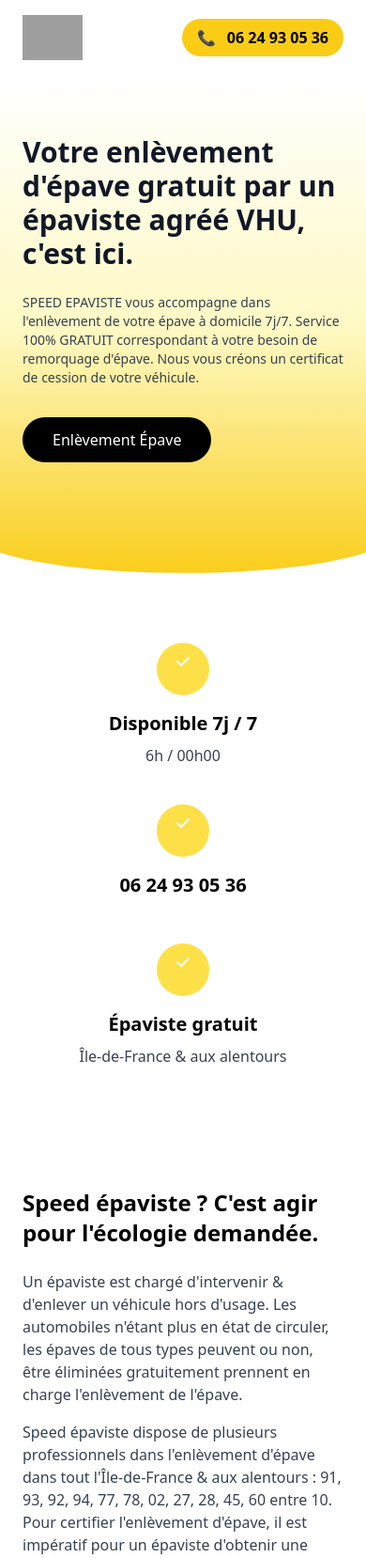
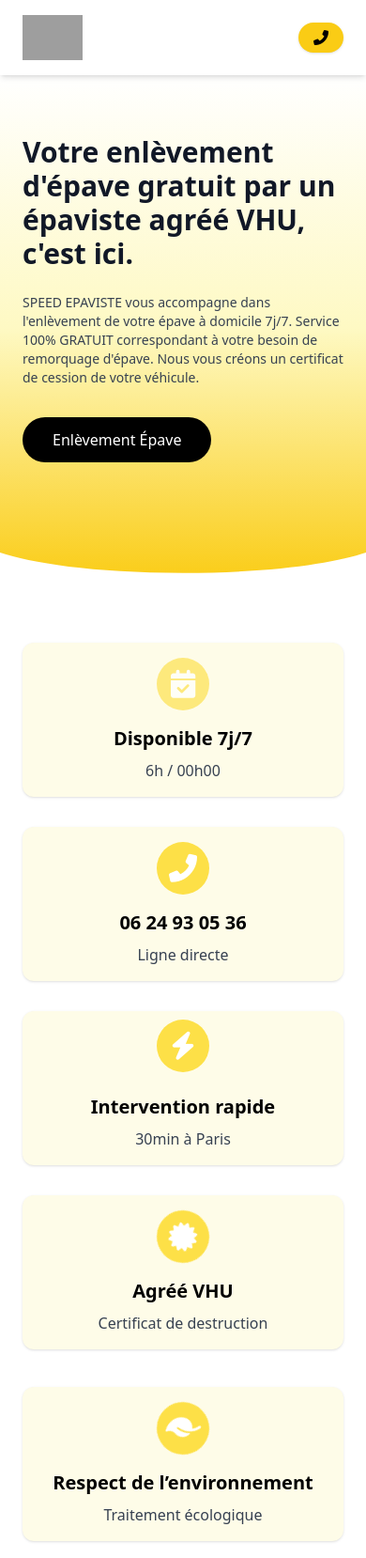
Before and after one commit to LulzSec1337/speedepaviste, a WordPress theme: template front-page.php in a window 390 px wide. Shown: the top 1658 px of the page at 94% size. Run offline with PHP 8.4 and a stand-in for WordPress, Linux system fonts and the light colour scheme; the site name, menu and one post (Sample post) are stand-ins, and other content is empty; some libraries are stand-ins or nearby versions; grey boxes are pictures that could not be loaded.

Commit message:
Fix: Header and index.php

```diff
--- a/front-page.php
+++ b/front-page.php
@@ -9,66 +9,95 @@
         <h1 class="text-3xl md:text-4xl lg:text-5xl font-bold text-gray-900 mb-6">
           Votre enlèvement d'épave gratuit par un épaviste agréé VHU, c'est ici.
         </h1>
-
         <p class="text-sm md:text-base text-gray-700 mb-8 max-w-2xl">
           SPEED EPAVISTE vous accompagne dans l'enlèvement de votre épave à domicile 7j/7. Service 100% GRATUIT correspondant à votre besoin de remorquage d'épave. Nous vous créons un certificat de cession de votre véhicule.
         </p>
-
-        <a href="#contact" class="inline-flex bg-black hover:bg-gray-800 text-white px-8 py-3 rounded-full font-medium">
+        <a href="#contact" class="inline-flex bg-black hover:bg-gray-800 text-white px-8 py-3 rounded-full font-medium animate-fade-in">
           Enlèvement Épave
         </a>
       </div>
     </div>
-
     <!-- Wave shape at bottom -->
     <div class="absolute bottom-0 left-0 right-0">
-      <svg
-        viewBox="0 0 1440 120"
-        fill="none"
-        xmlns="http://www.w3.org/2000/svg"
-        class="w-full"
-      >
-        <path
-          d="M0 120H1440V0C1320 40 1080 80 720 80C360 80 120 40 0 0V120Z"
-          fill="white"
-        />
+      <svg viewBox="0 0 1440 120" fill="none" xmlns="http://www.w3.org/2000/svg" class="w-full">
+        <path d="M0 120H1440V0C1320 40 1080 80 720 80C360 80 120 40 0 0V120Z" fill="white" />
       </svg>
     </div>
   </div>
 
-  <!-- Feature Section -->
-  <div class="py-16 px-6 bg-white">
+  <!-- Feature Section (cool, more features, more icons) -->
+  <div class="py-16 px-6 bg-white animate-fade-in">
     <div class="max-w-6xl mx-auto">
-      <div class="grid grid-cols-1 md:grid-cols-3 gap-10">
+      <div class="grid grid-cols-1 sm:grid-cols-2 md:grid-cols-4 gap-8">
         <!-- Feature 1 -->
-        <div class="flex flex-col items-center text-center">
-          <div class="w-14 h-14 rounded-full bg-yellow-300 flex items-center justify-center mb-4">
-            <i class="fas fa-check h-8 w-8 text-white"></i>
+        <div class="flex flex-col items-center text-center p-4 transition-transform hover:scale-105 rounded-xl shadow hover:shadow-lg bg-yellow-50">
+          <div class="w-14 h-14 rounded-full bg-yellow-300 flex items-center justify-center mb-4 animate-pulse">
+            <i class="fas fa-calendar-check text-white text-3xl"></i>
           </div>
-          <h3 class="text-xl font-semibold mb-2">Disponible 7j / 7</h3>
+          <h3 class="text-xl font-semibold mb-2">Disponible 7j/7</h3>
           <p class="text-gray-700">6h / 00h00</p>
         </div>
-
         <!-- Feature 2 -->
-        <div class="flex flex-col items-center text-center">
-          <div class="w-14 h-14 rounded-full bg-yellow-300 flex items-center justify-center mb-4">
-            <i class="fas fa-check h-8 w-8 text-white"></i>
+        <div class="flex flex-col items-center text-center p-4 transition-transform hover:scale-105 rounded-xl shadow hover:shadow-lg bg-yellow-50">
+          <div class="w-14 h-14 rounded-full bg-yellow-300 flex items-center justify-center mb-4 pulse">
+            <i class="fas fa-phone-alt text-white text-3xl"></i>
           </div>
           <h3 class="text-xl font-semibold mb-2">06 24 93 05 36</h3>
+          <p class="text-gray-700">Ligne directe</p>
         </div>
-
         <!-- Feature 3 -->
-        <div class="flex flex-col items-center text-center">
-          <div class="w-14 h-14 rounded-full bg-yellow-300 flex items-center justify-center mb-4">
-            <i class="fas fa-check h-8 w-8 text-white"></i>
+        <div class="flex flex-col items-center text-center p-4 transition-transform hover:scale-105 rounded-xl shadow hover:shadow-lg bg-yellow-50">
+          <div class="w-14 h-14 rounded-full bg-yellow-300 flex items-center justify-center mb-4 animate-bounce">
+            <i class="fas fa-bolt text-white text-3xl"></i>
           </div>
-          <h3 class="text-xl font-semibold mb-2">Épaviste gratuit</h3>
-          <p class="text-gray-700">Île-de-France & aux alentours</p>
+          <h3 class="text-xl font-semibold mb-2">Intervention rapide</h3>
+          <p class="text-gray-700">30min à Paris</p>
+        </div>
+        <!-- Feature 4 -->
+        <div class="flex flex-col items-center text-center p-4 transition-transform hover:scale-105 rounded-xl shadow hover:shadow-lg bg-yellow-50">
+          <div class="w-14 h-14 rounded-full bg-yellow-300 flex items-center justify-center mb-4 animate-spin">
+            <i class="fas fa-certificate text-white text-3xl"></i>
+          </div>
+          <h3 class="text-xl font-semibold mb-2">Agréé VHU</h3>
+          <p class="text-gray-700">Certificat de destruction</p>
+        </div>
+      </div>
+      <div class="grid grid-cols-1 sm:grid-cols-2 md:grid-cols-4 gap-8 mt-10">
+        <!-- Feature 5 -->
+        <div class="flex flex-col items-center text-center p-4 transition-transform hover:scale-105 rounded-xl shadow hover:shadow-lg bg-yellow-50">
+          <div class="w-14 h-14 rounded-full bg-yellow-300 flex items-center justify-center mb-4 animate-spin">
+            <i class="fas fa-leaf text-white text-3xl"></i>
+          </div>
+          <h3 class="text-xl font-semibold mb-2">Respect de l’environnement</h3>
+          <p class="text-gray-700">Traitement écologique</p>
+        </div>
+        <!-- Feature 6 -->
+        <div class="flex flex-col items-center text-center p-4 transition-transform hover:scale-105 rounded-xl shadow hover:shadow-lg bg-yellow-50">
+          <div class="w-14 h-14 rounded-full bg-yellow-300 flex items-center justify-center mb-4 animate-pulse">
+            <i class="fas fa-car-crash text-white text-3xl"></i>
+          </div>
+          <h3 class="text-xl font-semibold mb-2">Tous véhicules</h3>
+          <p class="text-gray-700">Auto, utilitaire, 2 roues…</p>
+        </div>
+        <!-- Feature 7 -->
+        <div class="flex flex-col items-center text-center p-4 transition-transform hover:scale-105 rounded-xl shadow hover:shadow-lg bg-yellow-50">
+          <div class="w-14 h-14 rounded-full bg-yellow-300 flex items-center justify-center mb-4 animate-bounce">
+            <i class="fas fa-map-marker-alt text-white text-3xl"></i>
+          </div>
+          <h3 class="text-xl font-semibold mb-2">Île-de-France</h3>
+          <p class="text-gray-700">+ départements limitrophes</p>
+        </div>
+        <!-- Feature 8 -->
+        <div class="flex flex-col items-center text-center p-4 transition-transform hover:scale-105 rounded-xl shadow hover:shadow-lg bg-yellow-50">
+          <div class="w-14 h-14 rounded-full bg-yellow-300 flex items-center justify-center mb-4 animate-fade-in">
+            <i class="fas fa-thumbs-up text-white text-3xl"></i>
+          </div>
+          <h3 class="text-xl font-semibold mb-2">Satisfaction client</h3>
+          <p class="text-gray-700">2000+ avis positifs</p>
         </div>
       </div>
     </div>
   </div>
-
   <!-- Content Section -->
   <div class="py-16 px-6 bg-white">
     <div class="max-w-6xl mx-auto">
--- a/header.php
+++ b/header.php
@@ -6,38 +6,41 @@
   <meta name="viewport" content="width=device-width, initial-scale=1.0">
   <title><?php wp_title('|', true, 'right'); ?><?php bloginfo('name'); ?></title>
   <?php wp_head(); ?>
-  <!-- Include Tailwind CSS -->
   <script src="https://cdn.tailwindcss.com"></script>
-  <!-- Include Font Awesome for icons -->
   <link rel="stylesheet" href="https://cdnjs.cloudflare.com/ajax/libs/font-awesome/6.0.0/css/all.min.css">
 </head>
 <body <?php body_class('min-h-screen flex flex-col'); ?>>
 
-<header class="bg-white py-4 px-6 flex justify-between items-center">
-  <div class="flex items-center">
+<header class="bg-white py-4 px-6 flex justify-between items-center shadow-md z-10">
+  <div class="flex items-center gap-2">
     <?php if(has_custom_logo()): ?>
       <?php the_custom_logo(); ?>
     <?php else: ?>
       <img src="<?php echo get_template_directory_uri(); ?>/assets/images/logo.png" alt="Speed Épaviste Logo" class="h-12 object-contain">
     <?php endif; ?>
+    <span class="font-bold text-yellow-500 text-lg hidden sm:block ml-2 tracking-wider">Speed Épaviste</span>
   </div>
 
-  <nav class="hidden md:flex items-center space-x-6 text-gray-800">
-    <a href="#" class="hover:text-gray-600">Enlèvement d'épave</a>
-    <a href="#" class="hover:text-gray-600">Zone intervention</a>
+  <nav class="hidden md:flex items-center space-x-6 text-gray-800 font-medium">
+    <a href="#" class="hover:text-yellow-500 transition-colors flex items-center gap-1"><i class="fas fa-truck-pickup"></i> Enlèvement d'épave</a>
+    <a href="#" class="hover:text-yellow-500 transition-colors flex items-center gap-1"><i class="fas fa-map"></i> Zone intervention</a>
+    <a href="#" class="hover:text-yellow-500 transition-colors flex items-center gap-1"><i class="fas fa-certificate"></i> Agréments</a>
     <div class="relative group">
-      <button class="flex items-center hover:text-gray-600">
-        Épaviste <i class="fas fa-chevron-down ml-1 h-4 w-4"></i>
+      <button class="flex items-center hover:text-yellow-500 transition-colors gap-1">
+        <i class="fas fa-user-shield"></i>
+        Épaviste
+        <i class="fas fa-chevron-down ml-1"></i>
       </button>
-      <div class="absolute top-full left-0 mt-2 bg-white shadow-md rounded py-2 w-48 z-10 hidden group-hover:block">
-        <a href="#" class="block px-4 py-2 hover:bg-gray-100">Service 1</a>
-        <a href="#" class="block px-4 py-2 hover:bg-gray-100">Service 2</a>
-        <a href="#" class="block px-4 py-2 hover:bg-gray-100">Service 3</a>
+      <div class="absolute top-full left-0 mt-2 bg-white shadow-md rounded py-2 w-52 z-10 hidden group-hover:block text-gray-800">
+        <a href="#" class="block px-4 py-2 hover:bg-yellow-50 flex items-center gap-1"><i class="fas fa-user"></i> Service 1</a>
+        <a href="#" class="block px-4 py-2 hover:bg-yellow-50 flex items-center gap-1"><i class="fas fa-user"></i> Service 2</a>
+        <a href="#" class="block px-4 py-2 hover:bg-yellow-50 flex items-center gap-1"><i class="fas fa-user"></i> Service 3</a>
       </div>
     </div>
   </nav>
 
-  <a href="tel:0624930536" class="bg-yellow-400 hover:bg-yellow-500 text-black font-semibold px-4 py-2 rounded-full">
-    <span class="mr-2">📞</span> 06 24 93 05 36
+  <a href="tel:0624930536" class="bg-yellow-400 hover:bg-yellow-500 text-black font-semibold px-4 py-2 rounded-full shadow hover:scale-105 transition-transform inline-flex items-center gap-2 animate-fade-in">
+    <i class="fas fa-phone-alt"></i>
+    <span class="ml-1 hidden sm:inline">06 24 93 05 36</span>
   </a>
 </header>
```
Also changed, not shown: index.php (+36 -22 lines).
